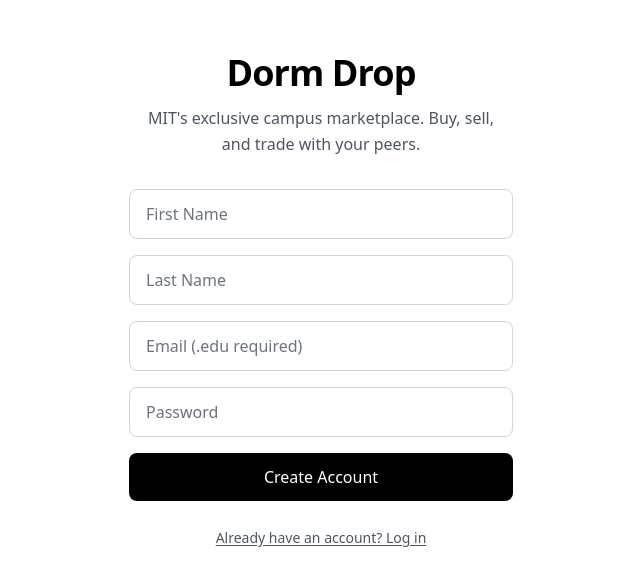
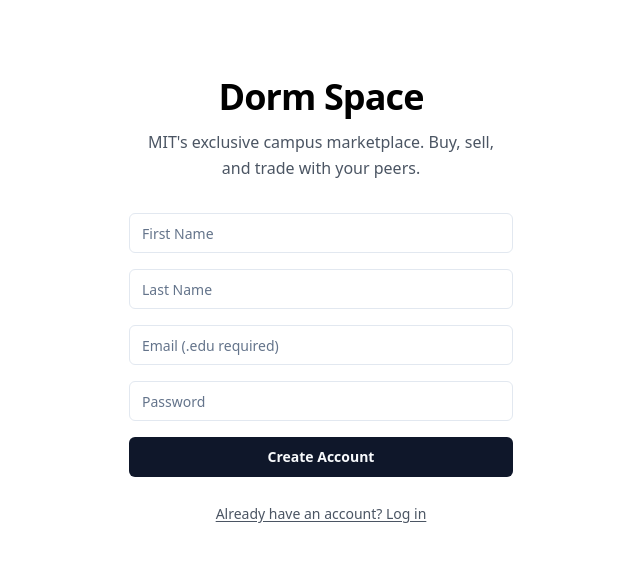
Before and after one commit to Alexander-L-Li/College-Marketplace, a React (Vite) app in the folder frontend/: page / in a window 1280 px wide. Shown: the part 131-716 px from the top of the page, without its empty margins (319-959 px from the left). Built offline with nearby package versions, Linux system fonts and the light colour scheme.

Commit message:
new UI for landing

```diff
--- a/frontend/src/pages/Home.jsx
+++ b/frontend/src/pages/Home.jsx
@@ -54,8 +54,8 @@
       <div className="max-w mx-auto space-y-6">
         {/* Header */}
         <div className="text-center">
-          <h1 className="text-2xl font-bold text-black mb-2">DormSpace</h1>
-          <p className="text-gray-600 text-sm">MIT Campus Marketplace</p>
+          <h1 className="text-2xl font-bold text-black mb-2">Dorm Space</h1>
+          <p className="text-gray-600 text-sm">MIT's Campus Marketplace</p>
         </div>
 
         {/* Search Bar */}
--- a/frontend/src/pages/Landing.jsx
+++ b/frontend/src/pages/Landing.jsx
@@ -1,5 +1,9 @@
 import { useState } from "react";
 import { useNavigate } from "react-router-dom";
+import { Button } from "@/components/ui/button";
+import { Input } from "@/components/ui/input";
+import { Alert, AlertDescription } from "@/components/ui/alert";
+import { Loader2 } from "lucide-react";
 
 const Landing = () => {
   const [mode, setMode] = useState("register");
@@ -42,8 +46,6 @@
         } else {
           setMessage("Registration successful! Please log in.");
           setMode("login");
-
-          // Clear form fields after successful registration
           setFirstName("");
           setLastName("");
           setEmail("");
@@ -63,7 +65,6 @@
   const toggleMode = () => {
     setMode(mode === "register" ? "login" : "register");
     setMessage("");
-    // Optionally clear fields when switching modes
     if (mode === "login") {
       setFirstName("");
       setLastName("");
@@ -73,10 +74,9 @@
   return (
     <div className="min-h-screen bg-white flex items-center justify-center px-2 py-8">
       <div className="w-full max-w-sm space-y-8">
-        {/* Header Section */}
         <div className="text-center space-y-3">
           <h1 className="text-4xl font-bold text-black tracking-tight">
-            Dorm Drop
+            Dorm Space
           </h1>
           <p className="text-gray-600 text-base leading-relaxed px-2">
             MIT's exclusive campus marketplace. Buy, sell, and trade with your
@@ -84,10 +84,8 @@
           </p>
         </div>
 
-        {/* Form Section */}
         <div className="space-y-6">
           <form onSubmit={handleSubmit} className="space-y-4">
-            {/* Registration Fields */}
             <div
               className={`space-y-4 transition-all duration-300 ${
                 mode === "register"
@@ -95,74 +93,74 @@
                   : "opacity-0 max-h-0 overflow-hidden"
               }`}
             >
-              <input
+              <Input
                 type="text"
                 placeholder="First Name"
                 value={firstName}
                 onChange={(e) => setFirstName(e.target.value)}
-                className="w-full px-4 py-3 border border-gray-300 rounded-lg text-black placeholder-gray-500 focus:outline-none focus:ring-2 focus:ring-black focus:border-transparent transition-all duration-200"
                 required={mode === "register"}
               />
-              <input
+              <Input
                 type="text"
                 placeholder="Last Name"
                 value={lastName}
                 onChange={(e) => setLastName(e.target.value)}
-                className="w-full px-4 py-3 border border-gray-300 rounded-lg text-black placeholder-gray-500 focus:outline-none focus:ring-2 focus:ring-black focus:border-transparent transition-all duration-200"
                 required={mode === "register"}
               />
             </div>
 
-            {/* Common Fields */}
             <div className="space-y-4">
-              <input
+              <Input
                 type="email"
                 placeholder="Email (.edu required)"
                 value={email}
                 onChange={(e) => setEmail(e.target.value)}
-                className="w-full px-4 py-3 border border-gray-300 rounded-lg text-black placeholder-gray-500 focus:outline-none focus:ring-2 focus:ring-black focus:border-transparent transition-all duration-200"
                 required
               />
-              <input
+              <Input
                 type="password"
                 placeholder="Password"
                 value={password}
                 onChange={(e) => setPassword(e.target.value)}
-                className="w-full px-4 py-3 border border-gray-300 rounded-lg text-black placeholder-gray-500 focus:outline-none focus:ring-2 focus:ring-black focus:border-transparent transition-all duration-200"
                 required
               />
             </div>
 
-            {/* Submit Button */}
-            <button
+            <Button
               type="submit"
               disabled={isLoading}
-              className="w-full px-4 py-3 bg-black text-white rounded-lg font-medium hover:bg-gray-800 focus:outline-none focus:ring-2 focus:ring-black focus:ring-offset-2 transition-all duration-200 disabled:opacity-50 disabled:cursor-not-allowed"
+              className="w-full font-semibold"
             >
-              {isLoading
-                ? mode === "register"
-                  ? "Creating Account..."
-                  : "Logging In..."
-                : mode === "register"
-                ? "Create Account"
-                : "Log In"}
-            </button>
+              {isLoading ? (
+                <>
+                  <Loader2 className="w-4 h-4 mr-2 animate-spin" />
+                  {mode === "register"
+                    ? "Creating Account..."
+                    : "Logging In..."}
+                </>
+              ) : mode === "register" ? (
+                "Create Account"
+              ) : (
+                "Log In"
+              )}
+            </Button>
           </form>
 
-          {/* Message Display */}
           {message && (
-            <div
-              className={`text-center text-sm font-medium px-3 py-2 rounded-lg transition-all duration-300 ${
+            <Alert
+              variant={
+                message.includes("successful") ? "default" : "destructive"
+              }
+              className={`animate-in slide-in-from-top-2 duration-300 ${
                 message.includes("successful")
-                  ? "text-green-700 bg-green-50 border border-green-200"
-                  : "text-red-700 bg-red-50 border border-red-200"
+                  ? "border-green-200 bg-green-50 text-green-800"
+                  : ""
               }`}
             >
-              {message}
-            </div>
+              <AlertDescription>{message}</AlertDescription>
+            </Alert>
           )}
 
-          {/* Mode Toggle */}
           <div className="text-center">
             <button
               type="button"
```
Also changed, not shown: 2 other files (tests, documents, lock files or other folders).
